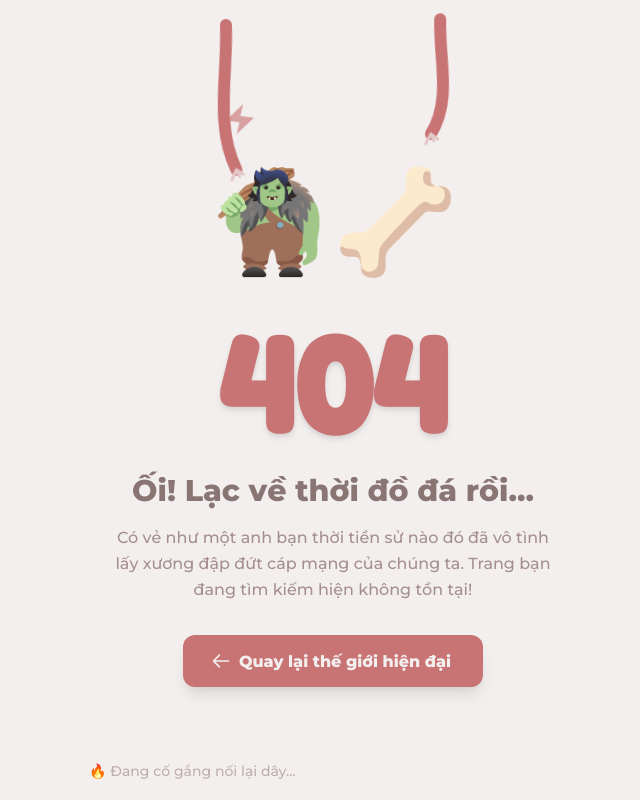
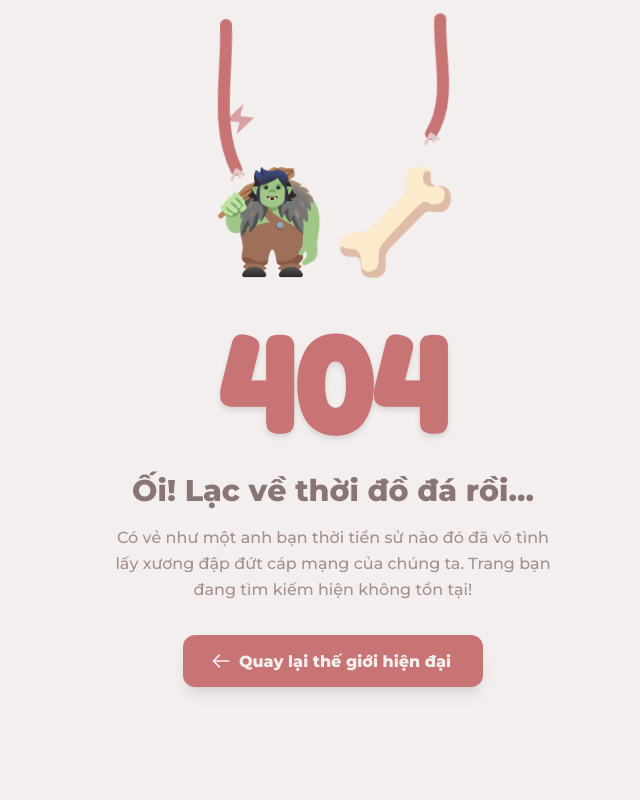
Before and after one commit to ZmatrixStudio/Tutol_Project, a React (Vite) app in the folder frontend/: page / in a window 1280 px wide. Shown: the whole page, without its empty margins (307-947 px from the left). Built offline with nearby package versions, Linux system fonts and the light colour scheme.

Commit message:
Cập nhật phiên bản mới gồm fix lỗi 2

```diff
--- a/frontend/src/pages/NotFound/NotFound.tsx
+++ b/frontend/src/pages/NotFound/NotFound.tsx
@@ -1,7 +1,11 @@
 import { Link } from "react-router-dom";
 import "./NotFound.css";
+import { useEffect } from "react";
 
 function NotFound() {
+    useEffect(() => {
+            document.title = "Đăng Nhập - Chào mừng bạn đã trở lại";
+        }, []);
   return (
     <div>
       <div className="wires-container">
@@ -76,10 +80,6 @@ function NotFound() {
           Quay lại thế giới hiện đại
         </Link>
       </div>
-
-      <div className="footer-status animate-fade-in-up">
-        🔥 Đang cố gắng nối lại dây...
-      </div>
     </div>
   );
 }
```
